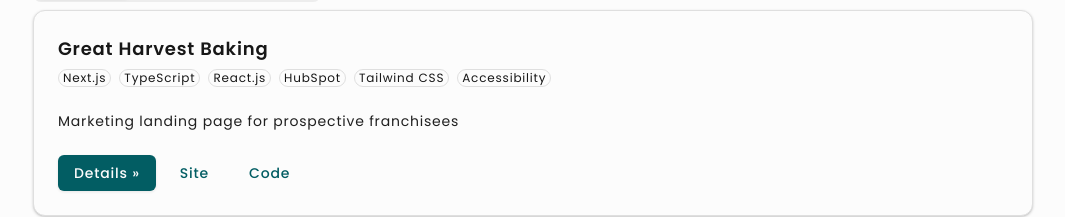
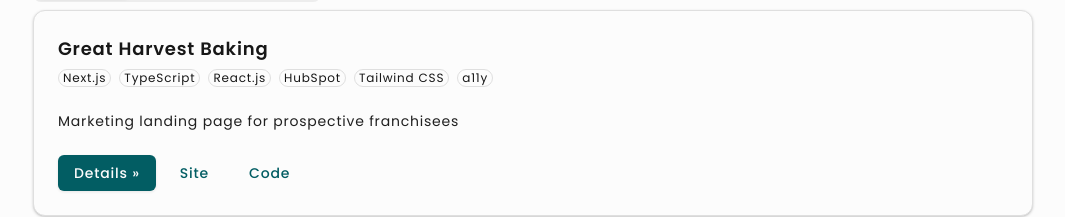
Before and after one commit to Danielle254/portfolio4, a Next.js app: page / in a window 1280 px wide. Shown: the part 335-552 px from the top of the page, without its empty margins (107-1172 px from the left). Built offline with nearby package versions, Linux system fonts and the light colour scheme.

Commit message:
feat: add file path to cover image

```diff
--- a/app/components/ProjectList/ProjectSummaryType.ts
+++ b/app/components/ProjectList/ProjectSummaryType.ts
@@ -4,4 +4,5 @@ export type ProjectSummaryType = {
   tags: string[];
   type: "freelance" | "solo" | "apprenticeship";
   links: string[];
+  img: string;
 };
--- a/app/components/ProjectList/projectSummaries.json
+++ b/app/components/ProjectList/projectSummaries.json
@@ -9,7 +9,7 @@
       "Google Maps API",
       "Material UI",
       "Firebase",
-      "Accessibility",
+      "a11y",
       "Vercel"
     ],
     "type": "solo",
@@ -17,7 +17,8 @@
       "/projects/servicedogsaroundtown",
       "https://servicedogsaroundtown.vercel.app/",
       "https://github.com/Danielle254/sdat_v3"
-    ]
+    ],
+    "img": "/projectSummary/sdatv3cover.png"
   },
   {
     "title": "Great Harvest Baking",
@@ -28,14 +29,15 @@
       "React.js",
       "HubSpot",
       "Tailwind CSS",
-      "Accessibility"
+      "a11y"
     ],
     "type": "freelance",
     "links": [
       "/projects/greatharvest",
       "https://franchising.greatharvest.com/",
       "https://github.com/kepsteen/great-harvest-landing-page"
-    ]
+    ],
+    "img": "/projectSummary/greatharvestcover.jpg"
   },
   {
     "title": "Elfgorithm",
@@ -49,14 +51,15 @@
       "Tailwind CSS",
       "Jest",
       "React Testing Library",
-      "Accessibility"
+      "a11y"
     ],
     "type": "apprenticeship",
     "links": [
       "/projects/elfgorithm",
       "https://elecretanta-letsgettechnical.vercel.app/",
       "https://github.com/guardiansofthegit-collab/elecretanta"
-    ]
+    ],
+    "img": "/projectSummary/elfcover.jpg"
   },
   {
     "title": "Gridiron Survivor",
@@ -70,13 +73,14 @@
       "Tailwind CSS",
       "Jest",
       "React Testing Library",
-      "Accessibility"
+      "a11y"
     ],
     "type": "apprenticeship",
     "links": [
       "/projects/gridironsurvivor",
       "https://staging.gridironsurvivor.com/",
       "https://github.com/LetsGetTechnical/gridiron-survivor"
-    ]
+    ],
+    "img": "/projectSummary/GIScover.png"
   }
 ]
```
